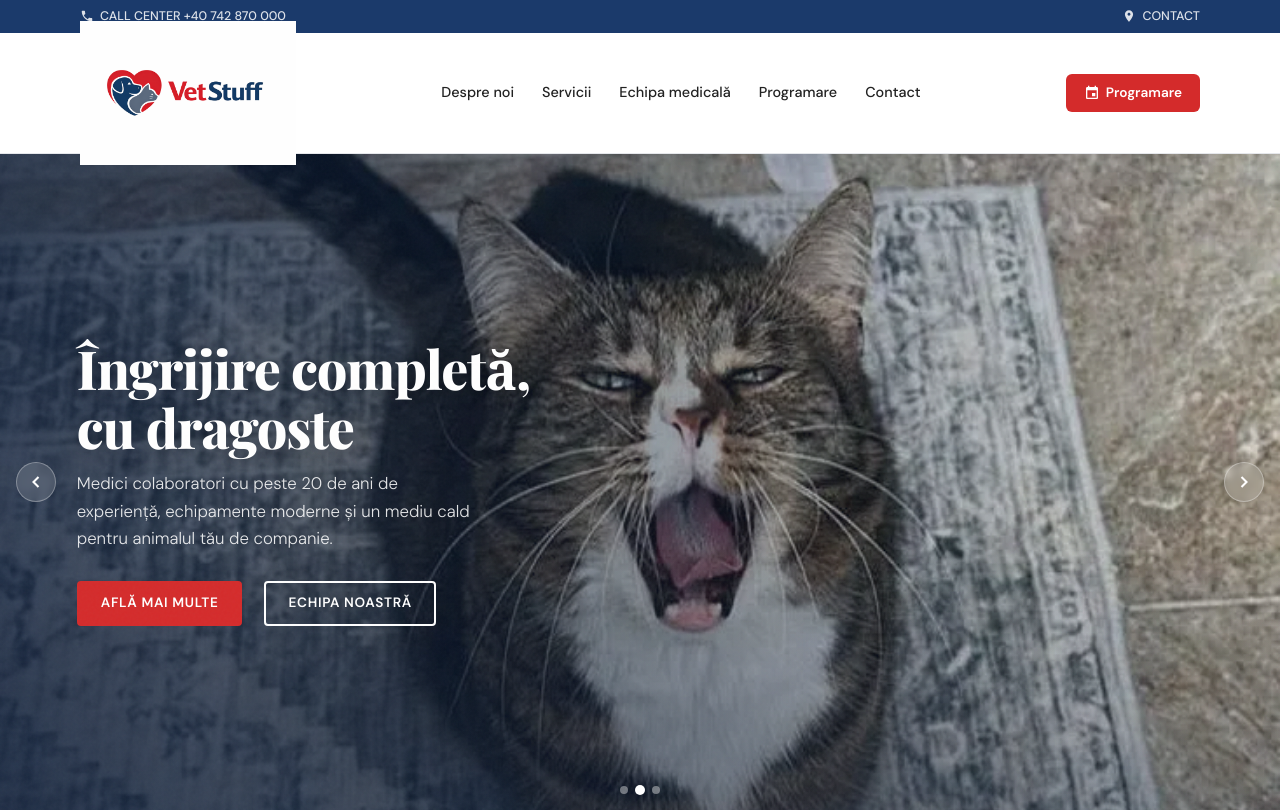
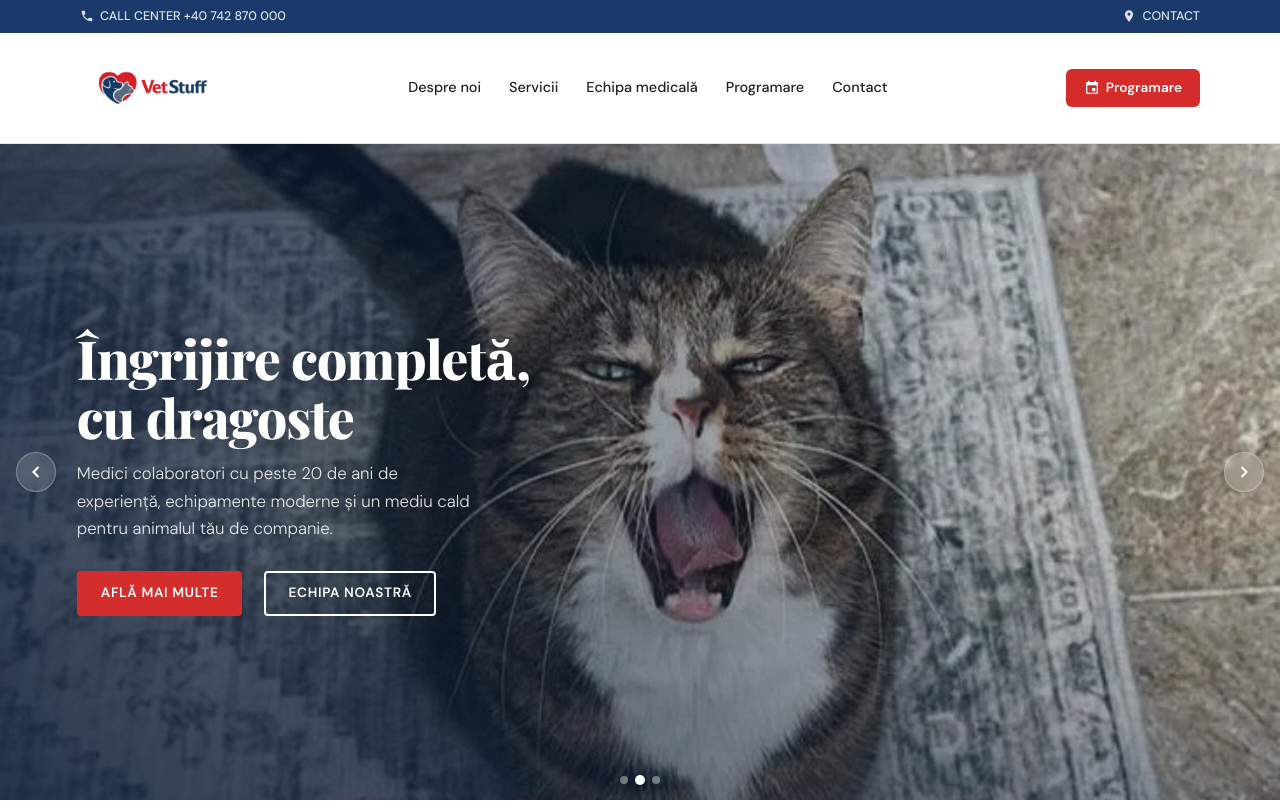
Before and after one commit to silviubalas/VET-STUFF--WEBSITE, a plain HTML site: page index.html in a window 1280 px wide. Shown: the top 812 px of the page. Drawn offline with nearby package versions, Linux system fonts and the light colour scheme.

Commit message:
Logo navbar 100px

```diff
--- a/index.html
+++ b/index.html
@@ -546,10 +546,10 @@
      NAVBAR
 ═══════════════════════════════════════════════════ -->
 <nav id="navbar">
-  <div class="max-w-6xl mx-auto px-4 flex items-center justify-between" style="height:120px;">
+  <div class="max-w-6xl mx-auto px-4 flex items-center justify-between" style="height:110px;">
 
     <a href="#hero" class="flex-shrink-0">
-      <img src="logo.PNG" alt="VET STUFF" style="height:144px; width:auto;" />
+      <img src="logo.PNG" alt="VET STUFF" style="height:100px; width:auto;" />
     </a>
 
     <!-- Desktop links -->
```
